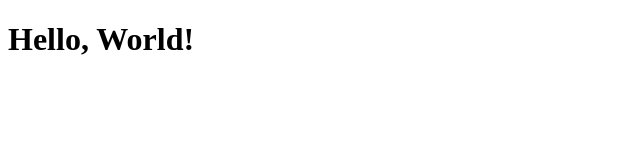
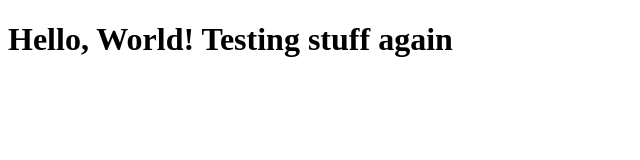
Before and after one commit to ltraver/ltraver.github.io, a plain HTML site: page index.html in a window 1280 px wide. Shown: the whole page, without its empty margins (0-640 px from the left). Drawn offline with Linux system fonts and the light colour scheme.

Commit message:
Second test

```diff
--- a/index.html
+++ b/index.html
@@ -6,6 +6,6 @@
     <title>Trying out features</title>
 </head>
 <body>
-    <h1>Hello, World!</h1>
+    <h1>Hello, World! Testing stuff again</h1>
 </body>
 </html>
```
